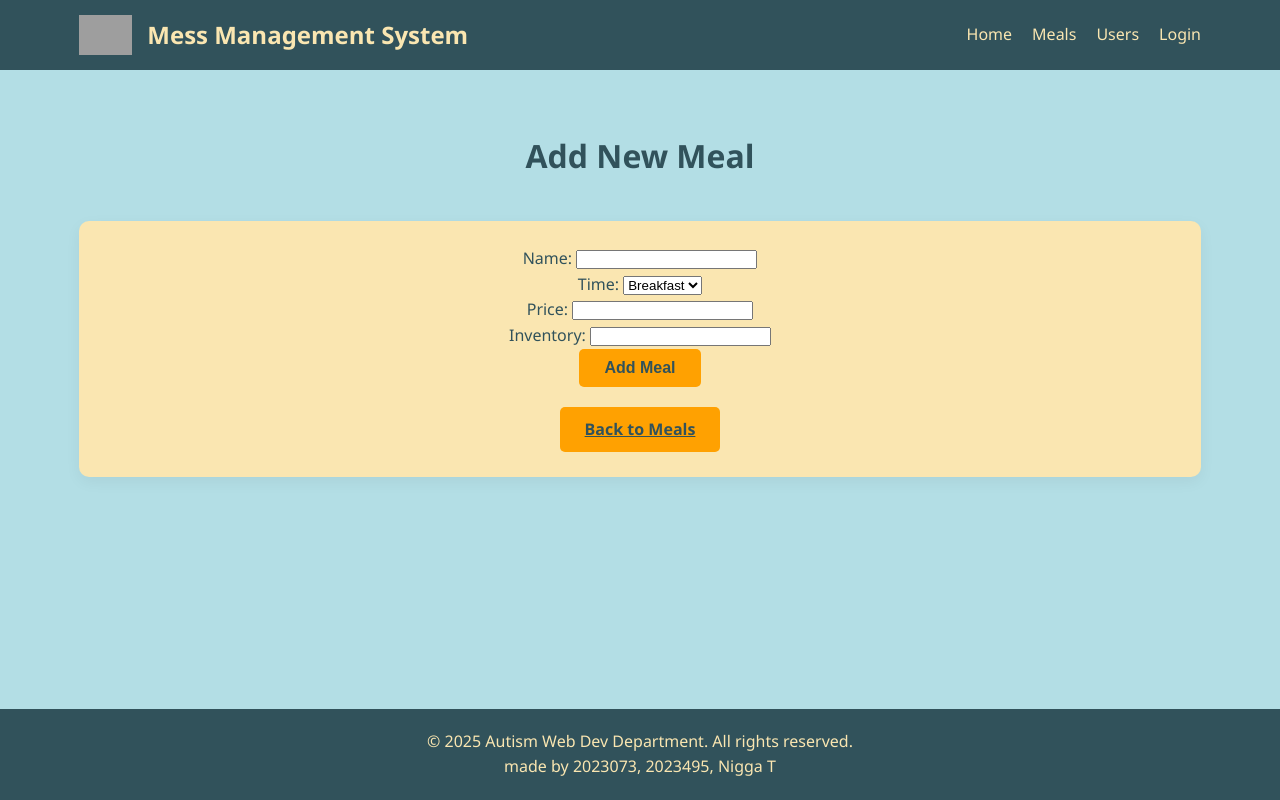
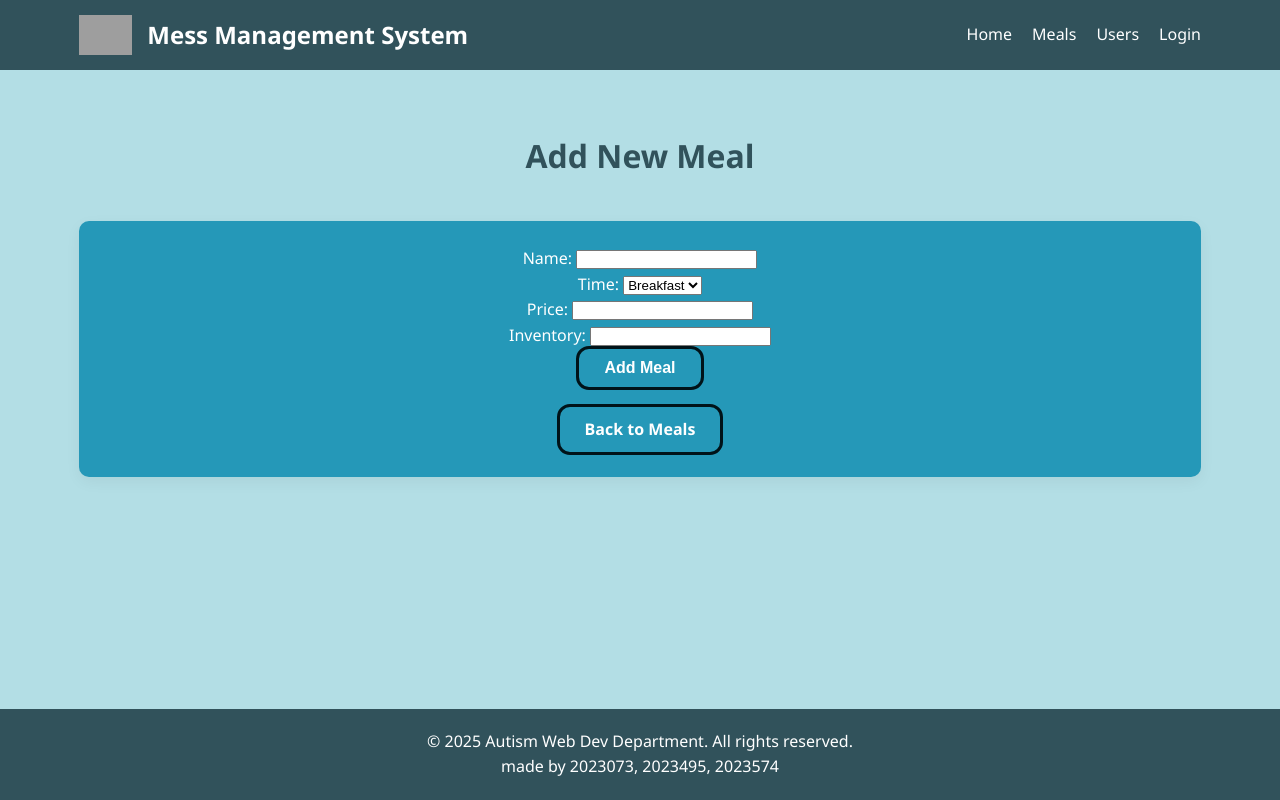
Before and after one commit to Nishat-Ahmad/CS232-DBMS, a Flask app: page /meals/add in a window 1280 px wide. Run offline with Flask 3, Linux system fonts and the light colour scheme; grey boxes are pictures that could not be loaded.

Commit message:
changed some colors idk

```diff
--- a/static/styles.css
+++ b/static/styles.css
@@ -16,7 +16,7 @@
   body {
     font-family: 'Segoe UI', Tahoma, Geneva, Verdana, sans-serif;
     line-height: 1.6;
-    color: #31525B;
+    color: #ffffff;
     background-color: #B3DEE5;
     display: flex;
     flex-direction: column;
@@ -64,7 +64,7 @@
   .logo {
     font-size: 1.5rem;
     font-weight: 700;
-    color: #FAE6B1;
+    color: #ffffff;
     text-decoration: none;
   }
 
@@ -78,7 +78,7 @@
   }
 
   .nav-menu a {
-    color: #FAE6B1;
+    color: #ffffff;
     text-decoration: none;
     font-weight: 500;
     transition: color 0.3s;
@@ -113,7 +113,7 @@
   /* Header */
   header {
     background: linear-gradient(135deg, #31525B 0%, #1D3438 100%);
-    color: #FAE6B1;
+    color: #ffffff;
     text-align: center;
     padding: 80px 0;
   }
@@ -132,19 +132,24 @@
   /* Buttons */
   .btn {
     display: inline-block;
-    background-color: #FFA101;
-    color: #31525B;
+    background-color: #2598b8;
+    color: #ffffff;
     padding: 10px 25px;
     border: none;
-    border-radius: 5px;
+    border-radius: 10px;
     font-size: 1rem;
     font-weight: 600;
     cursor: pointer;
     transition: all 0.3s;
+    text-decoration: none;
+    outline:auto;
+    outline-style: solid;
+    outline-color: #001319;
   }
 
   .btn:hover {
-    background-color: #E89200;
+    background-color: #fb8600;
+    outline-color:#fb8600;
     transform: translateY(-3px);
     box-shadow: 0 5px 15px rgba(0, 0, 0, 0.2);
   }
@@ -169,7 +174,7 @@
   }
 
   .card {
-    background-color: #FAE6B1;
+    background-color: #2598b8;
     border-radius: 10px;
     overflow: hidden;
     box-shadow: 0 5px 15px rgba(0, 0, 0, 0.05);
@@ -187,7 +192,7 @@
   }
 
   .card h3 {
-    color: #31525B;
+    color: #ffffff;
     margin-bottom: 15px;
     font-size: 1.5rem;
   }
@@ -278,7 +283,7 @@
   /* Footer */
   footer {
     background-color: #31525B;
-    color: #FAE6B1;
+    color: #ffffff;
     text-align: center;
     padding: 20px 0;
     margin-top: auto;
--- a/templates/base.html
+++ b/templates/base.html
@@ -39,7 +39,7 @@
     <footer>
         <div class="container">
             <p>© 2025 Autism               Web Dev Department. All rights reserved.</p>
-            <p>made by 2023073, 2023495, Nigga T</p>
+            <p>made by 2023073, 2023495, 2023574</p>
         </div>
     </footer>
 </body>
```
